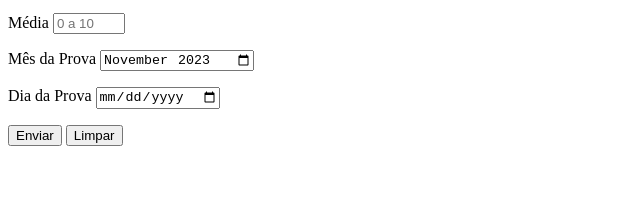
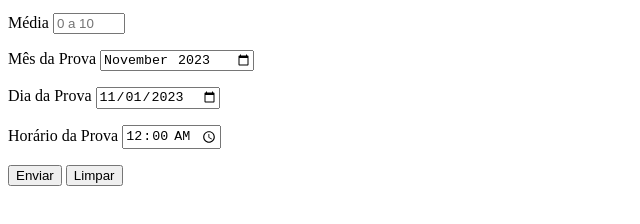
Before and after one commit to jlmsoares/html-css3, a plain HTML site: page Exercícios/Módulo 4/Ex025/fomr003.html in a window 1280 px wide. Shown: the part 104-328 px from the top of the page, without its empty margins (0-640 px from the left). Drawn offline with Linux system fonts and the light colour scheme.

Commit message:
Exercício 03 de formulário

```diff
--- a/Exercícios/Módulo 4/Ex025/fomr003.html
+++ b/Exercícios/Módulo 4/Ex025/fomr003.html
@@ -22,7 +22,11 @@
         </p>
         <p>
             <label for="idia">Dia da Prova</label>
-            <input type="date" name="dia" id="idia">
+            <input type="date" name="dia" id="idia" value="2023-11-01">
+        </p>
+        <p>
+            <label for="ihora">Horário da Prova</label>
+            <input type="time" name="hora" id="ihora" value="00:00">
         </p>
         <p>
             <input type="submit" value="Enviar">
```
